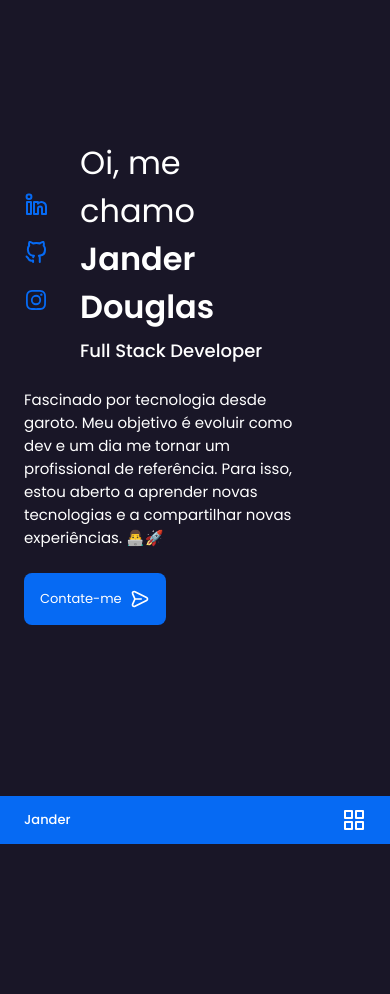
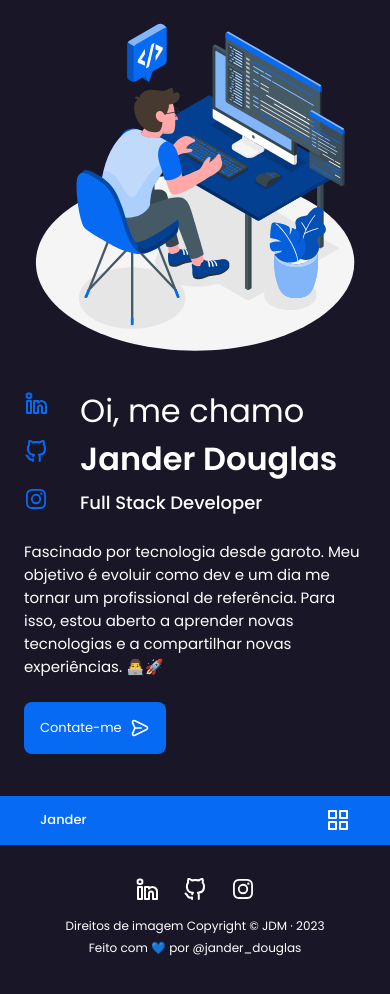
Before and after one commit to janderdev/portfolio, a React (Vite) app: page / in a window 390 px wide. Shown: the top 994 px of the page. Before the commit the page ends 844 px from the top, so only its background shows below. Built offline with nearby package versions, Linux system fonts and the light colour scheme.

Commit message:
feat: criação do footer e ajustes na responsividade

```diff
--- a/src/App.tsx
+++ b/src/App.tsx
@@ -1,3 +1,4 @@
+import { Footer } from "./components/Footer";
 import { NavMenu } from "./components/NavMenu";
 import { Home } from "./features/home";
 
@@ -5,6 +6,7 @@ const App = () => (
   <>
     <NavMenu />
     <Home />
+    <Footer />
   </>
 );
 
--- /dev/null
+++ b/src/components/Footer/index.tsx
@@ -0,0 +1,14 @@
+import { SocialMedia } from "../SocialMedia";
+import * as Styled from "./styles";
+
+export const Footer = () => {
+  return (
+    <Styled.Container>
+      <Styled.Copy>
+        <span>Direitos de imagem Copyright © JDM · 2023</span>
+        <span>Feito com 💙 por @jander_douglas</span>
+      </Styled.Copy>
+      <SocialMedia />
+    </Styled.Container>
+  );
+};
--- /dev/null
+++ b/src/components/Footer/styles.ts
@@ -0,0 +1,53 @@
+import styled from "styled-components";
+import { colors } from "./../../theme/index";
+
+export const Container = styled.footer`
+  display: flex;
+  justify-content: space-between;
+  align-items: center;
+  border-top: 1px solid ${colors.blue};
+  justify-content: center;
+  align-items: center;
+  text-align: center;
+  flex-direction: column-reverse;
+  padding: 2rem 3rem 5rem;
+  gap: 1rem;
+
+  div:last-child  {
+    color: ${colors.white};
+    flex-direction: row;
+  }
+
+  @media screen and (min-width: 768px) {
+    flex-direction: row;
+    justify-content: space-between;
+    text-align: start;
+    margin: 0 2rem;
+    padding: 2rem 0;
+  }
+
+  @media screen and (min-width: 960px) {
+    flex-direction: row;
+    justify-content: space-between;
+    text-align: start;
+    margin: 0 10rem;
+    padding: 2rem 0;
+  }
+
+  @media screen and (min-width: 1550px) {
+    margin: 0 20rem;
+    padding: 2rem 0;
+  }
+`;
+
+export const Copy = styled.div`
+  display: flex;
+  flex-direction: column;
+  gap: 0.25rem;
+
+  span {
+    font-size: 0.75rem;
+    line-height: 150%;
+    font-weight: 400;
+  }
+`;
--- a/src/components/NavMenu/styles.ts
+++ b/src/components/NavMenu/styles.ts
@@ -11,7 +11,7 @@ export const Nav = styled.nav`
   left: 0;
   width: 100%;
   background: ${colors.blue};
-  padding: 0 1.5rem;
+  padding: 0 2.5rem;
   align-content: center;
   font-size: ${fonts.mobileSize.small};
   font-weight: ${fonts.weight.medium};
--- a/src/features/home/styles.ts
+++ b/src/features/home/styles.ts
@@ -6,14 +6,21 @@ export const Container = styled.div`
   height: 100vh;
   align-content: center;
   justify-content: center;
-  column-gap: 4rem;
+  gap: 1rem;
   grid-template-areas:
-    "content image"
-    "scroll scroll";
-  /* flex-wrap: wrap-reverse; */
+      "image image"
+      "content content"
+      "scroll scroll";
 
   @media screen and (min-width: 768px) {
     padding: 0 10rem;
+    column-gap: 4rem;
+  }
+
+  @media screen and (min-width: 1366px) {
+    grid-template-areas:
+      "content image"
+      "scroll scroll";
   }
 
   @media screen and (min-width: 1550px) {
@@ -125,9 +132,14 @@ export const Image = styled.div`
   display: flex;
   align-items: center;
   justify-content: center;
+  justify-self: center;
+  width: fit-content;
+  height: fit-content;
 
-  @media screen and (max-width: 767px) {
-    display: none;
+  @media screen and (max-width: 1366px) {
+    svg {
+      width: 90%;
+    }
   }
 `;
 
```
